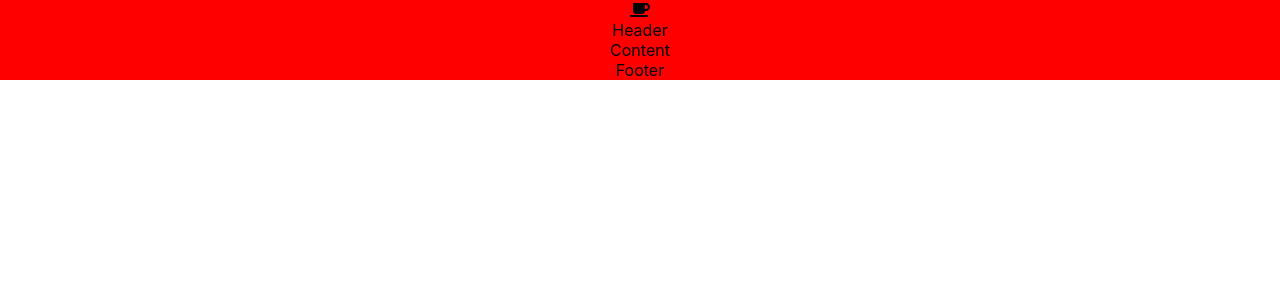
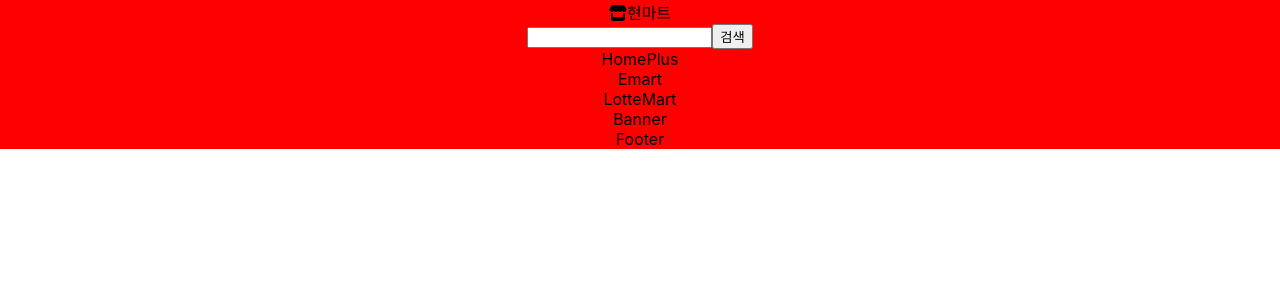
Before and after one commit to inthej/mart-cart, a React (Create React App) app in the folder frontend/: page / in a window 1280 px wide. Shown: the top 300 px of the page. Built offline with nearby package versions, Linux system fonts and the light colour scheme.

Commit message:
HTML: Header

```diff
--- a/frontend/src/App.tsx
+++ b/frontend/src/App.tsx
@@ -2,15 +2,30 @@
 
 import { FontAwesomeIcon } from "@fortawesome/react-fontawesome";
 import React from "react";
-import { faCoffee } from "@fortawesome/free-solid-svg-icons";
+import { faStore } from "@fortawesome/free-solid-svg-icons";
 
 function App() {
   return (
     <div className="App">
-      <FontAwesomeIcon icon={faCoffee} />
-      <header>Header</header>
-      <main>Content</main>
-      <footer>Footer</footer>
+      <header id="header">
+        <div className="header__logo">
+          <FontAwesomeIcon icon={faStore} />
+          현마트
+        </div>
+        <div className="header__searchbar">
+          <input type="text" name="searchbar" id="searchbar" />
+          <button>검색</button>
+        </div>
+      </header>
+      <main id="main">
+        <div className="main__content">
+          <section id="homeplus">HomePlus</section>
+          <section id="emart">Emart</section>
+          <section id="lottemart">LotteMart</section>
+        </div>
+        <div id="main__banner">Banner</div>
+      </main>
+      <footer id="footer">Footer</footer>
     </div>
   );
 }
```
